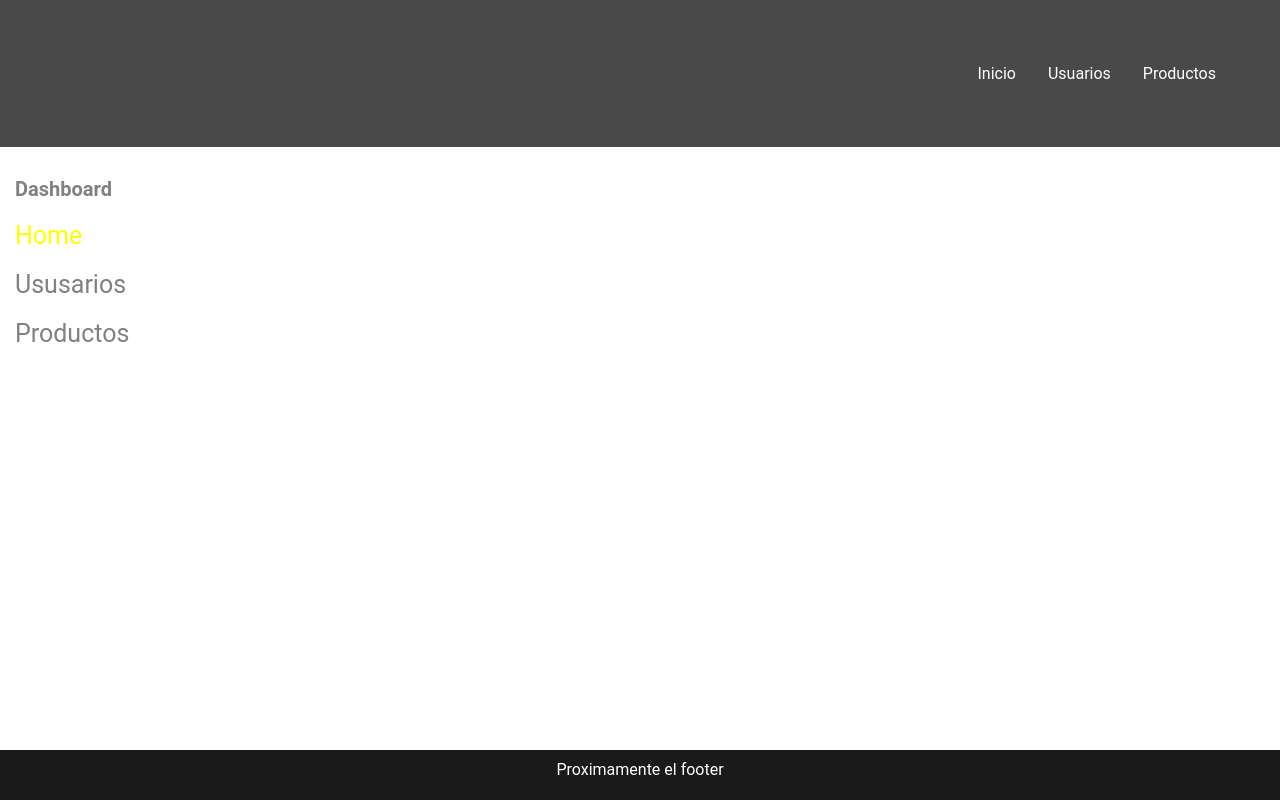
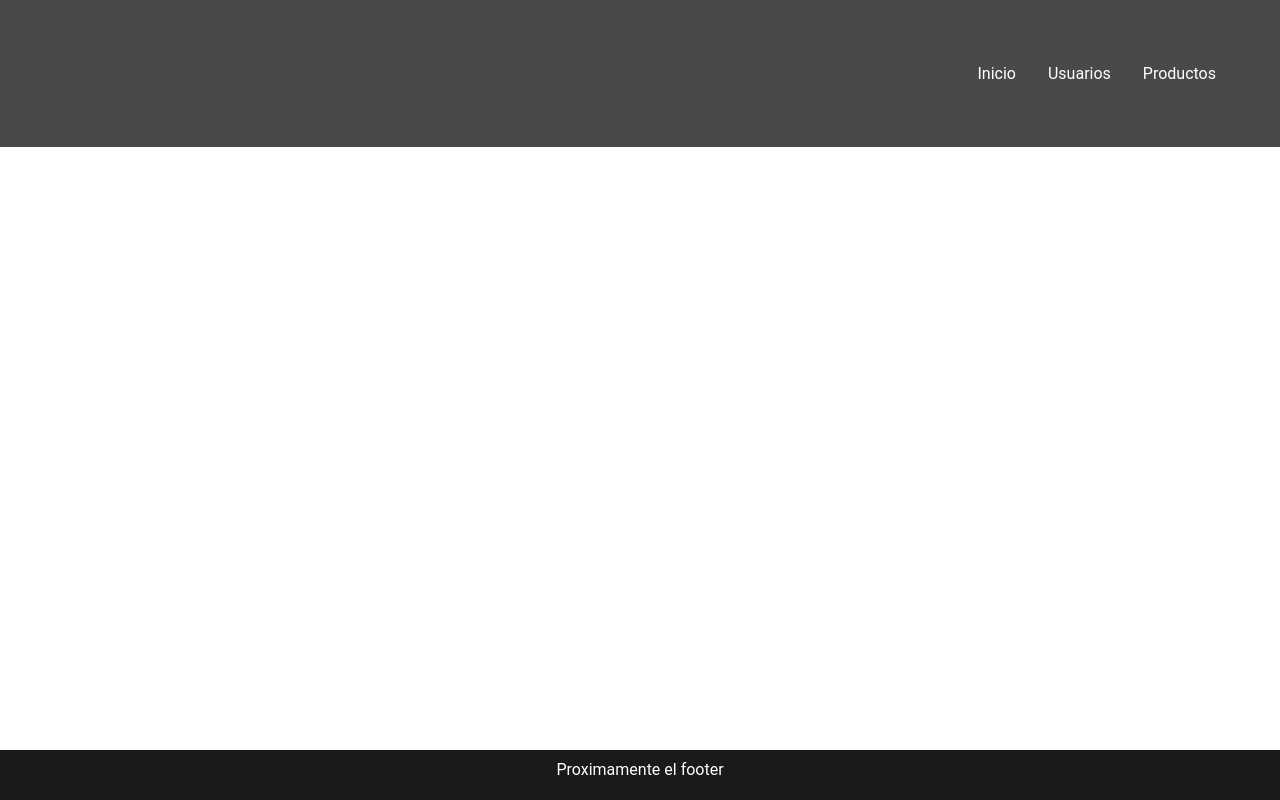
Before and after one commit to undrbug/dasboard, a React (Vite) app: page / in a window 1280 px wide. Built offline with nearby package versions, Linux system fonts and the light colour scheme.

Commit message:
minor changes

```diff
--- a/src/pages/Root.jsx
+++ b/src/pages/Root.jsx
@@ -8,7 +8,9 @@ const Root = () => {
   return (
     <div>
       <Navbar />
-      <Sidebar />
+      {/* <Sidebar /> */}
+
+
       <Outlet />
 
       <footer>Proximamente el footer</footer>
```
